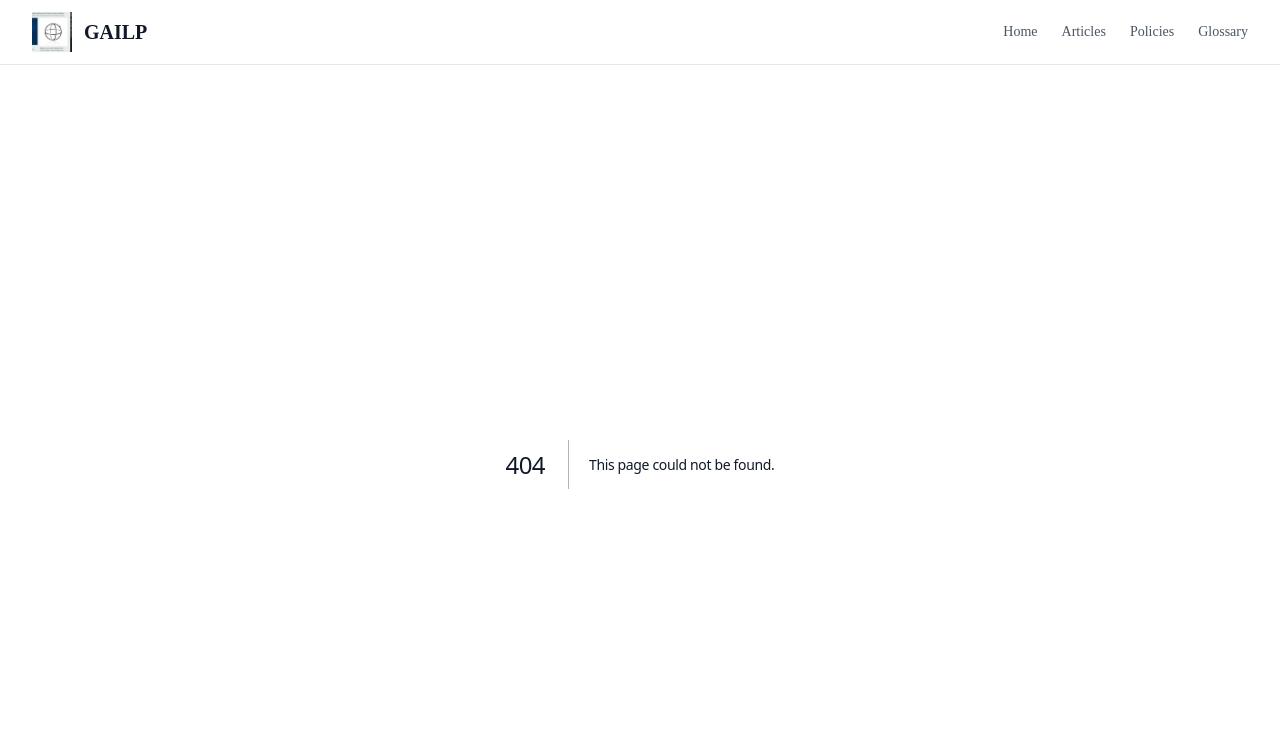
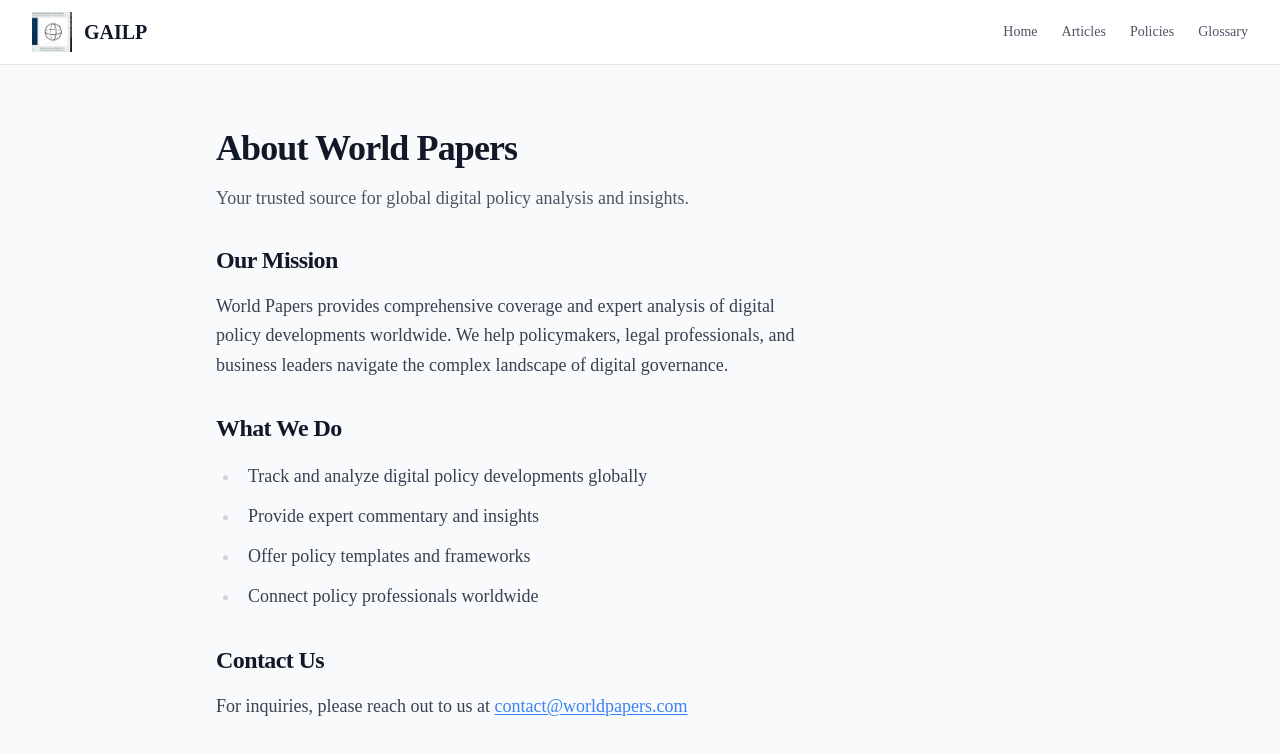
Before and after one commit to caustic-sam/GAILP, a Next.js app: page /about in a window 1280 px wide. Before the commit this address had no page. Shown: the top 754 px of the page. Built offline with nearby package versions, Linux system fonts and the light colour scheme.

Commit message:
adjusting latyouit

```diff
--- /dev/null
+++ b/app/about/page.tsx
@@ -0,0 +1,36 @@
+export default function AboutPage() {
+  return (
+    <div className="min-h-screen bg-gray-50 py-16">
+      <div className="max-w-4xl mx-auto px-6">
+        <h1 className="text-4xl font-bold text-gray-900 mb-4">About World Papers</h1>
+        <p className="text-lg text-gray-600 mb-6">
+          Your trusted source for global digital policy analysis and insights.
+        </p>
+
+        <div className="prose prose-lg">
+          <h2 className="text-2xl font-bold text-gray-900 mt-8 mb-4">Our Mission</h2>
+          <p className="text-gray-600 mb-4">
+            World Papers provides comprehensive coverage and expert analysis of digital policy developments worldwide.
+            We help policymakers, legal professionals, and business leaders navigate the complex landscape of digital governance.
+          </p>
+
+          <h2 className="text-2xl font-bold text-gray-900 mt-8 mb-4">What We Do</h2>
+          <ul className="list-disc pl-6 text-gray-600 space-y-2">
+            <li>Track and analyze digital policy developments globally</li>
+            <li>Provide expert commentary and insights</li>
+            <li>Offer policy templates and frameworks</li>
+            <li>Connect policy professionals worldwide</li>
+          </ul>
+
+          <h2 className="text-2xl font-bold text-gray-900 mt-8 mb-4">Contact Us</h2>
+          <p className="text-gray-600">
+            For inquiries, please reach out to us at{' '}
+            <a href="mailto:contact@worldpapers.com" className="text-blue-600 hover:text-blue-700">
+              contact@worldpapers.com
+            </a>
+          </p>
+        </div>
+      </div>
+    </div>
+  );
+}
--- /dev/null
+++ b/app/blog/page.tsx
@@ -0,0 +1,15 @@
+export default function BlogPage() {
+  return (
+    <div className="min-h-screen bg-gray-50 py-16">
+      <div className="max-w-4xl mx-auto px-6">
+        <h1 className="text-4xl font-bold text-gray-900 mb-4">Expert Blog</h1>
+        <p className="text-lg text-gray-600">
+          In-depth analysis and expert commentary on digital policy, governance, and data protection.
+        </p>
+        <p className="mt-4 text-gray-600">
+          This page is under construction. Check back soon for expert insights and analysis.
+        </p>
+      </div>
+    </div>
+  );
+}
--- a/app/page.tsx
+++ b/app/page.tsx
@@ -17,6 +17,7 @@ import { BreachCounter } from '@/components/widgets/BreachCounter';
 import { FeedCard } from '@/components/FeedCard';
 import { GlobalFeedStream } from '@/components/GlobalFeedStream';
 import { AnimatedGlobe } from '@/components/AnimatedGlobe';
+import { RightSidebar } from '@/components/RightSidebar';
 
 export default function HomePage() {
   const [mobileMenuOpen, setMobileMenuOpen] = useState(false);
@@ -26,12 +27,12 @@ export default function HomePage() {
   };
 
   const navItems = [
-    { id: 'home', label: 'Policy Updates', href: '/' },
-    { id: 'analysis', label: 'Expert Blog', href: '/articles' },
+    { id: 'home', label: 'Policy Updates', href: '/policy-updates' },
+    { id: 'analysis', label: 'Expert Blog', href: '/blog' },
     { id: 'videos', label: 'Live Hub', href: '/videos' },
     { id: 'policies', label: 'Research', href: '/policies' },
     { id: 'components', label: 'Components', href: '/components' },
-    { id: 'about', label: 'About', href: '#' }
+    { id: 'about', label: 'About', href: '/about' }
   ];
 
   const resourceCards = [
@@ -59,7 +60,10 @@ export default function HomePage() {
   ];
 
   return (
-    <div className="min-h-screen bg-gray-50">
+    <div className="min-h-screen bg-gray-50 relative">
+      {/* Right Sidebar */}
+      <RightSidebar />
+
       {/* Header */}
       <header className="bg-gradient-to-r from-[#1e3a5f] to-[#2d5a8f] border-b border-blue-900/20 sticky top-0 z-50">
         <div className="max-w-7xl mx-auto px-6">
@@ -146,7 +150,7 @@ export default function HomePage() {
       <section className="bg-gradient-to-br from-[#1e3a5f] to-[#2d5a8f] text-white relative overflow-hidden">
         {/* Globe as backdrop - absolute positioning behind content */}
         <div className="absolute inset-0 flex items-center justify-start pointer-events-none">
-          <div className="transform scale-[2.5] opacity-30 ml-[218px]">
+          <div className="transform scale-[2.5] opacity-40 ml-[468px]">
             <AnimatedGlobe />
           </div>
         </div>
@@ -218,7 +222,7 @@ export default function HomePage() {
                   <div className="flex items-start gap-3">
                     <StatusDot status={policy.status} />
                     <div className="flex-1 min-w-0">
-                      <h3 className="font-semibold text-gray-900 mb-1 hover:text-blue-600 cursor-pointer">
+                      <h3 className="text-sm font-semibold text-gray-900 mb-1 hover:text-blue-600 cursor-pointer">
                         {policy.title}
                       </h3>
                       <p className="text-sm text-gray-600 mb-2 line-clamp-2">
--- /dev/null
+++ b/app/policy-updates/page.tsx
@@ -0,0 +1,15 @@
+export default function PolicyUpdatesPage() {
+  return (
+    <div className="min-h-screen bg-gray-50 py-16">
+      <div className="max-w-4xl mx-auto px-6">
+        <h1 className="text-4xl font-bold text-gray-900 mb-4">Policy Updates</h1>
+        <p className="text-lg text-gray-600">
+          Latest policy updates and regulatory changes from around the world.
+        </p>
+        <p className="mt-4 text-gray-600">
+          This page is under construction. Check back soon for comprehensive policy tracking and analysis.
+        </p>
+      </div>
+    </div>
+  );
+}
--- /dev/null
+++ b/components/RightSidebar.tsx
@@ -0,0 +1,48 @@
+'use client';
+
+import React from 'react';
+import { Card } from '@/components/ui/Card';
+import { Home, FileText, Users, BookOpen, Briefcase, Mail } from 'lucide-react';
+
+interface NavItem {
+  label: string;
+  href: string;
+  icon: React.ElementType;
+}
+
+const navItems: NavItem[] = [
+  { label: 'Home', href: '/', icon: Home },
+  { label: 'Articles', href: '/articles', icon: FileText },
+  { label: 'Policies', href: '/policies', icon: BookOpen },
+  { label: 'Glossary', href: '/glossary', icon: BookOpen },
+  { label: 'About', href: '/about', icon: Users },
+  { label: 'Contact', href: '/contact', icon: Mail }
+];
+
+export function RightSidebar() {
+  return (
+    <aside className="hidden xl:block fixed right-0 top-32 w-48 h-[calc(100vh-8rem)] overflow-y-auto bg-gray-100 border-l border-gray-200 z-40">
+      <nav className="p-4">
+        <h3 className="text-xs font-semibold text-gray-500 uppercase tracking-wider mb-3">
+          Quick Nav
+        </h3>
+        <ul className="space-y-1">
+          {navItems.map((item) => {
+            const Icon = item.icon;
+            return (
+              <li key={item.label}>
+                <a
+                  href={item.href}
+                  className="flex items-center gap-2 px-3 py-2 text-sm font-medium text-gray-700 hover:bg-gray-200 hover:text-gray-900 rounded-lg transition-colors"
+                >
+                  <Icon className="w-4 h-4" />
+                  <span>{item.label}</span>
+                </a>
+              </li>
+            );
+          })}
+        </ul>
+      </nav>
+    </aside>
+  );
+}
```
Also changed, not shown: _scratch.txt, 2 other files (tests, documents, lock files or other folders).
